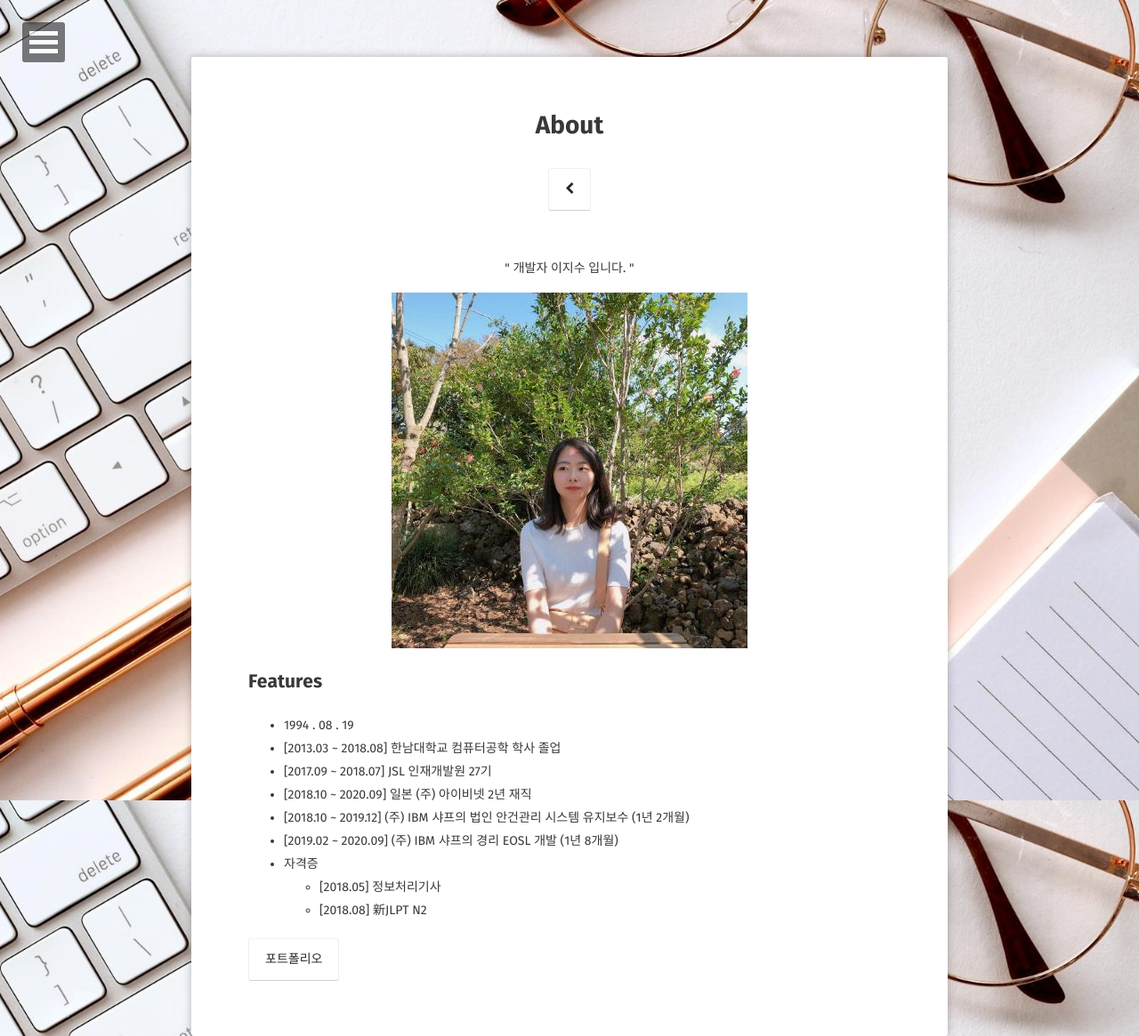
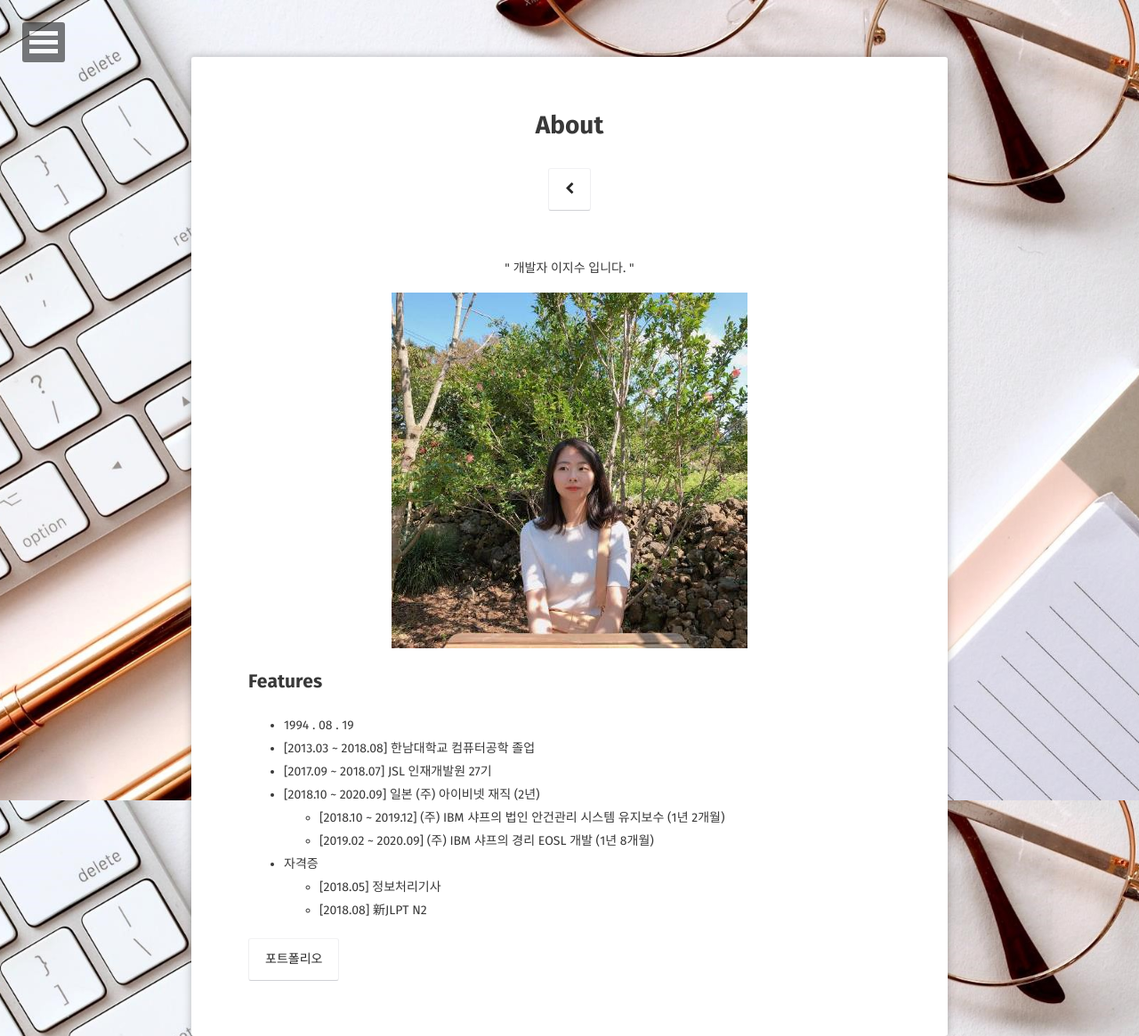
Before and after one commit to LEEJISU-dev/LEEJISU-dev.github.io, a Jekyll site: the page built from about/index.md, in a window 1280 px wide. Shown: the whole page at 89% size. Built offline with Jekyll 4.4.1, drawn with Linux system fonts in a browser that asks for light colours; some web fonts are replaced.

Commit message:
Modified about

```diff
--- a/about/index.md
+++ b/about/index.md
@@ -11,14 +11,14 @@ comments: false
 
 ## Features
 * 1994 . 08 . 19
-* [2013.03 ~ 2018.08] 한남대학교 컴퓨터공학 학사 졸업
+* [2013.03 ~ 2018.08] 한남대학교 컴퓨터공학 졸업
 * [2017.09 ~ 2018.07] JSL 인재개발원 27기
-*  [2018.10 ~ 2020.09] 일본 (주) 아이비넷 2년 재직
-  * [2018.10 ~ 2019.12]  (주) IBM 샤프의 법인 안건관리 시스템 유지보수 (1년 2개월)
-  * [2019.02 ~ 2020.09]  (주) IBM 샤프의 경리 EOSL 개발 (1년 8개월)
+*  [2018.10 ~ 2020.09] 일본 (주) 아이비넷 재직 (2년)
+	* [2018.10 ~ 2019.12]  (주) IBM 샤프의 법인 안건관리 시스템 유지보수 (1년 2개월)
+	* [2019.02 ~ 2020.09]  (주) IBM 샤프의 경리 EOSL 개발 (1년 8개월)
 * 자격증
-  * [2018.05] 정보처리기사
-  * [2018.08] 新JLPT N2
+	* [2018.05] 정보처리기사
+	* [2018.08] 新JLPT N2
 
 
 [포트폴리오](../assets/포트폴리오.pdf){: .btn}
```
